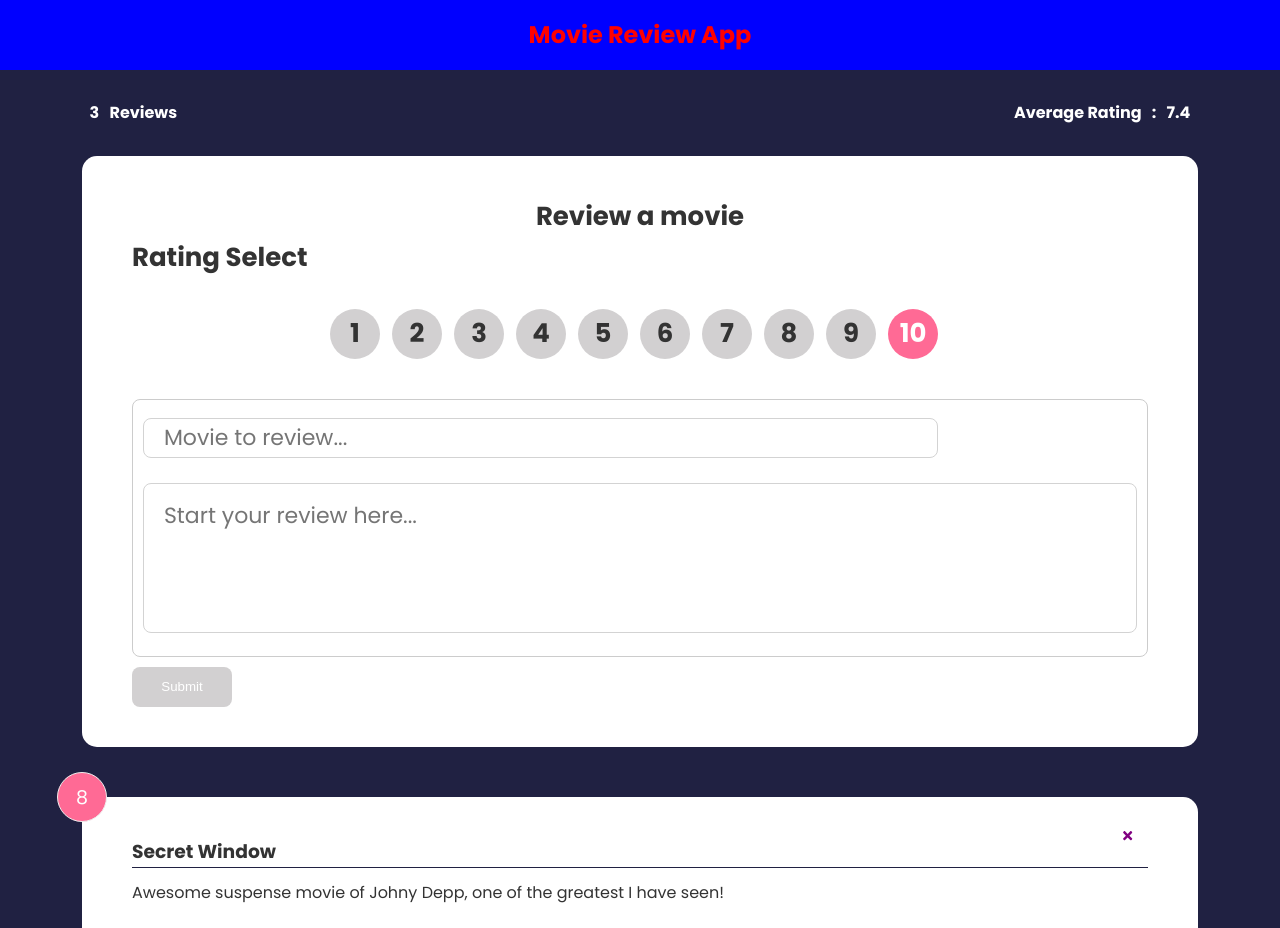
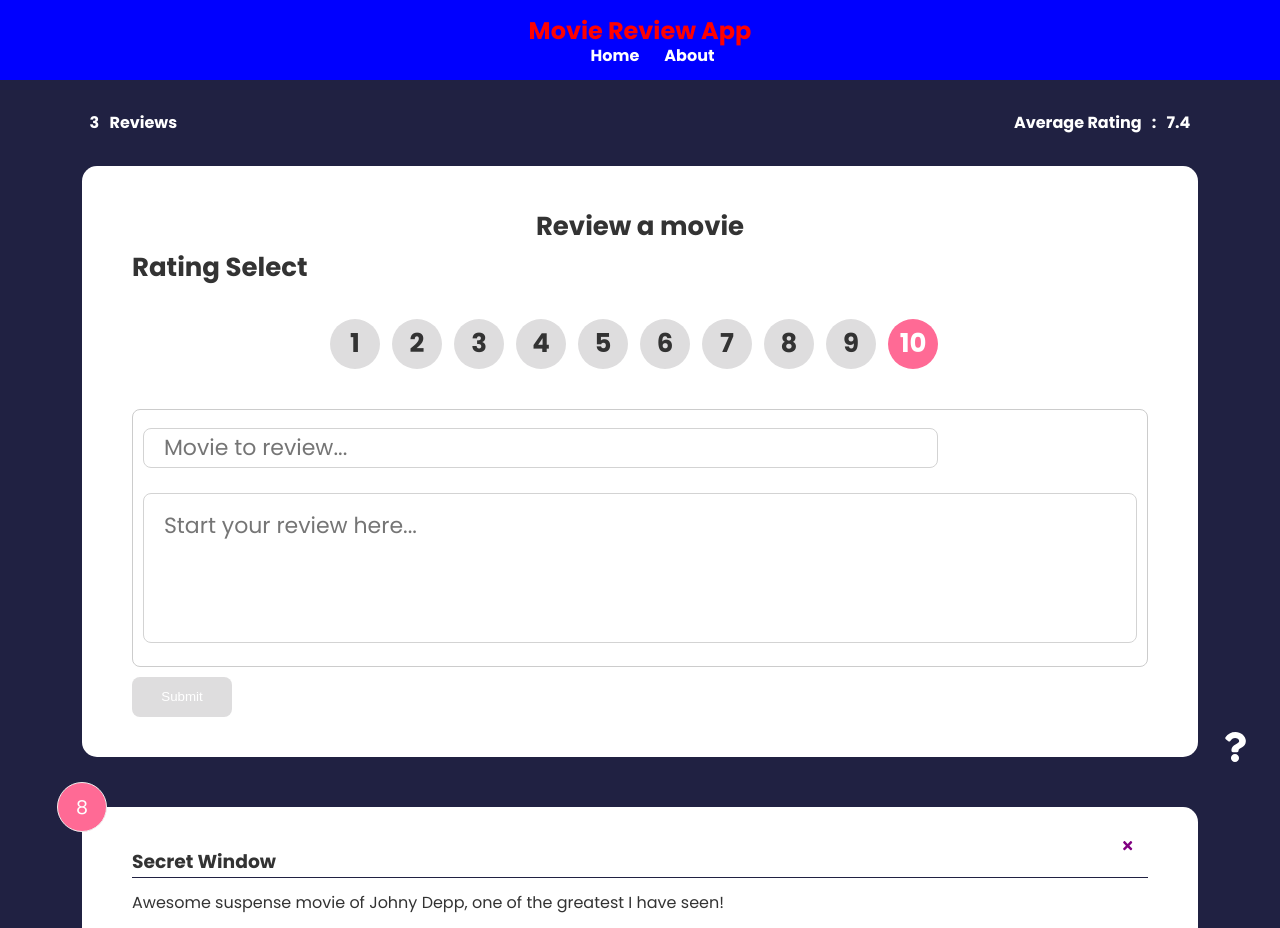
Before and after one commit to jingxia1219/feedback-app-react, a React (Create React App) app: page / in a window 1280 px wide. Shown: the top 928 px of the page. Built offline with nearby package versions, Linux system fonts and the light colour scheme.

Commit message:
added router, and moved page link icons below header

```diff
--- a/package.json
+++ b/package.json
@@ -6,9 +6,11 @@
     "@testing-library/jest-dom": "^5.16.4",
     "@testing-library/react": "^13.2.0",
     "@testing-library/user-event": "^13.5.0",
+    "framer-motion": "^6.3.10",
     "react": "^18.1.0",
     "react-dom": "^18.1.0",
     "react-icons": "^4.3.1",
+    "react-router-dom": "^6.3.0",
     "react-scripts": "5.0.1",
     "web-vitals": "^2.1.4"
   },
--- a/src/App.js
+++ b/src/App.js
@@ -5,6 +5,10 @@ import FeedbackData from './data/FeedbackData';
 import FeedbackForm from './components/FeedbackForm';
 import FeedbackStats from './components/FeedbackStats';
 import {useState} from 'react';
+import AboutPage from './pages/AboutPage';
+import {BrowserRouter,Routes, Route} from 'react-router-dom'
+import AboutIconLink from './components/AboutIconLink';
+// import Post from './components/Post'
 
 function App(){
     const [data,setData] = useState(FeedbackData);
@@ -20,14 +24,26 @@ function App(){
     }
     console.log('data:',data)
     return(
-        <>
+    <BrowserRouter>
        <Header text='Movie Review App' bgColor = 'blue' textColor = 'red'/>
+
        <FeedbackStats data={data} />
+
          <div className='container'>
-            <FeedbackForm submitReview={submitHandler}/>
-            <FeedbackList data = {data} delete={deleteHandler}/>
+             <Routes>
+                 <Route path='/' element={
+                     <>
+                     <FeedbackForm submitReview={submitHandler}/>
+                     <FeedbackList data = {data} delete={deleteHandler}/>
+                     </>
+                 }>
+                </Route>
+                <Route path='/about' element={<AboutPage />}/>
+                {/* <Route path='/post/:id/:name' element={<Post/>}/> */}
+            </Routes>
+            <AboutIconLink/>
         </div>
-        </>
+    </BrowserRouter>
     )
 }
 
--- /dev/null
+++ b/src/components/AboutIconLink.js
@@ -0,0 +1,16 @@
+import {FaQuestion} from 'react-icons/fa';
+import AboutPageLink from './AboutPageLink';
+
+function AboutIconLink(){
+return(
+    <div className='about-link'>
+       <AboutPageLink>
+        <FaQuestion
+        size='30'
+        />
+    </AboutPageLink>
+    </div>
+)
+}
+
+export default AboutIconLink;
--- /dev/null
+++ b/src/components/AboutPageLink.js
@@ -0,0 +1,15 @@
+import {Link} from 'react-router-dom';
+
+function AboutPageLink(props){
+    return(
+        <Link to={{
+            pathname:'/about',
+            search:'?sort=name',
+            hash:'#hello'
+    }}>
+        {props.children}
+    </Link>
+    )
+}
+
+export default AboutPageLink;
--- a/src/components/FeedbackList.js
+++ b/src/components/FeedbackList.js
@@ -1,21 +1,28 @@
 import FeedbackItem from "./FeedbackItem";
 import PropTypes from 'prop-types';
+import {motion, AnimatePresence} from 'framer-motion';
 // import {useState} from 'react';
 
 function FeedbackList(props){
     const data= props.data
     // console.log(data);
 
-    const display = data.map( review =>{
+    const display = data.map( (review,idx) =>{
         return(
+            <motion.div key={idx}
+            initial={{opacity: 0}}
+            animate={{opacity:1}}
+            exit = {{opacity:0}}
+            transition={{duration: 0.3}}
+            >
            < FeedbackItem review={review} key={review.id} delete={()=> props.delete(review.id)} />
+           </motion.div>
         )
     })
     return(
-        <ul>
+        <AnimatePresence>
             {display}
-        </ul>
-
+        </AnimatePresence>
     )
 }
 
--- a/src/components/Header.js
+++ b/src/components/Header.js
@@ -1,3 +1,6 @@
+import {Link} from 'react-router-dom';
+import AboutPageLink from './AboutPageLink';
+
 function Header(props){
     const headerSyles = {backgroundColor:props.bgColor,color:props.textColor}
     return (
@@ -6,6 +9,12 @@ function Header(props){
               <h2>
                   {props.text}
               </h2>
+                    <div className='page-links' >
+                       <Link to='/'>
+                             Home
+                         </Link>
+                        <AboutPageLink>About</AboutPageLink>
+                    </div>
           </div>
           </header>
     )
--- /dev/null
+++ b/src/components/Post.js
@@ -0,0 +1,14 @@
+import {useParams} from 'react-router-dom'
+
+function Post(){
+    const params = useParams();
+    return(
+        <>
+        <br/>
+        <h2> id: {params.id}</h2>
+           <h2> name: {params.name}</h2>
+           </>
+    )
+}
+
+export default Post;
--- a/src/index.css
+++ b/src/index.css
@@ -27,7 +27,9 @@ body{
 }
 
 header{
-    height: 70px;
+    height: 80px;
+    min-width: 670px;
+    overflow:hidden;
     width: 100%;
     display: flex;
     justify-content: space-between;
@@ -71,7 +73,7 @@ header{
     justify-content: center;
     align-items: center;
     margin-right: 12px;
-    background: #d2d0d1;
+    background: #deddde;
     height: 50px;
     width: 50px;
     padding: 10px;
@@ -172,7 +174,7 @@ button {
     width: 100px;
     height: 40px;
     cursor: pointer;
-    background-color: #d2d0d1;
+    background-color: #deddde;
     margin-top:10px
 }
 
@@ -193,3 +195,31 @@ button:hover{
     display: flex;
     justify-content:flex-start;
 }
+
+a{
+    color: white;
+    font-weight:bold ;
+
+}
+
+
+ a{
+    text-decoration: none;
+    margin-left: 25px;
+ }
+
+ .about-link{
+    right: 30px;
+    bottom: 30px;
+    position: fixed;
+ }
+a:hover{
+     color:#ff6a95;
+     cursor: pointer;
+ }
+
+ .page-links {
+     margin-top: -7px;
+     display: flex;
+     justify-content: center;
+ }
--- a/src/index.js
+++ b/src/index.js
@@ -1,4 +1,3 @@
-import React from 'react'
 import ReactDOM from 'react-dom/client'
 import App from './App'
 import './index.css'
--- /dev/null
+++ b/src/pages/AboutPage.js
@@ -0,0 +1,19 @@
+import Card from "../shared/Card";
+
+function AboutPage(){
+    return(
+        <>
+        <Card>
+        <div className="about"></div>
+        <h1>
+            About This Project
+        </h1>
+        <p>This is a React app to leave feedback for a movie...</p>
+        <p>Version: 1.0.0</p>
+
+        </Card>
+    </>
+    )
+}
+
+export default AboutPage;
```
Also changed, not shown: 1 other file (tests, documents, lock files or other folders).
